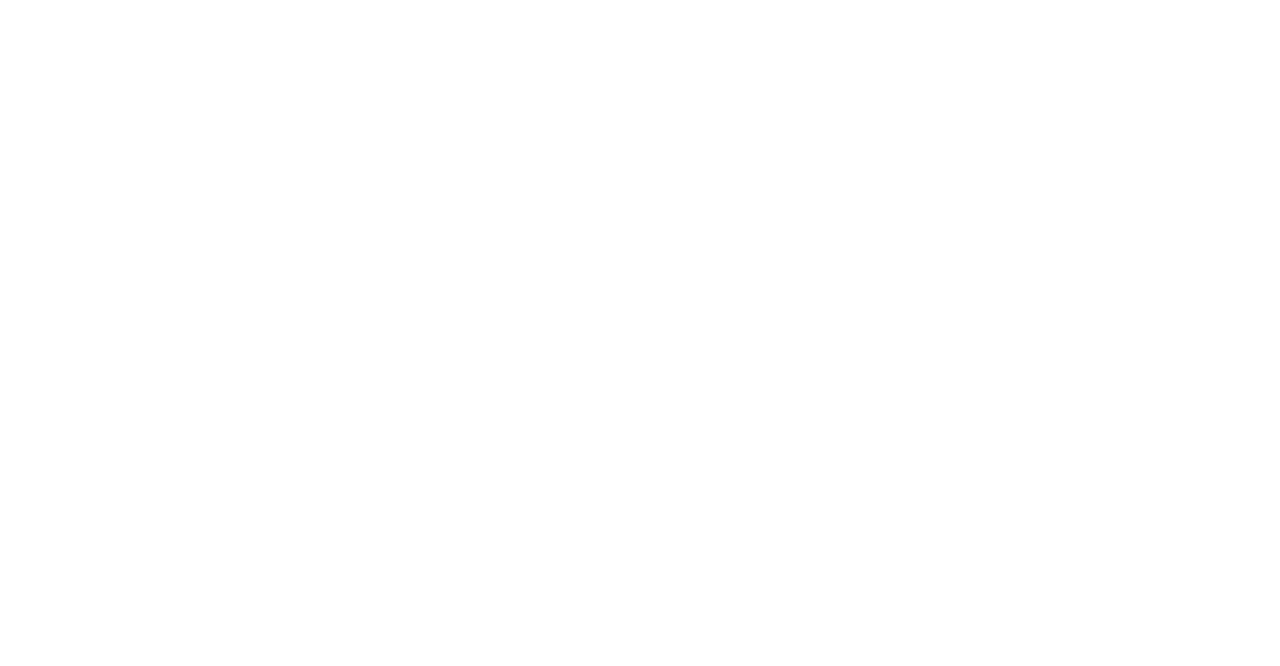
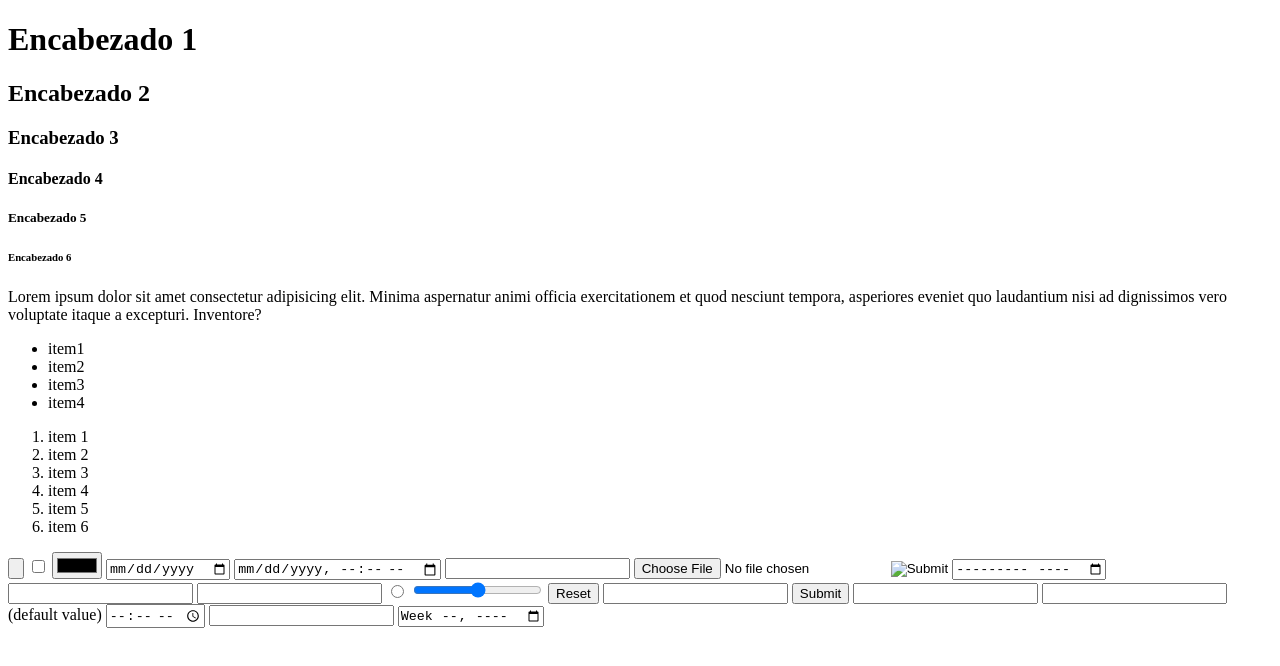
Before and after one commit to axeldelat/kodemia9g, a plain HTML site: page s1html/index.html in a window 1280 px wide. Drawn offline with Linux system fonts and the light colour scheme.

Commit message:
hola nuevo html

```diff
--- a/s1html/index.html
+++ b/s1html/index.html
@@ -6,6 +6,56 @@
     <title>Hola Koders</title>
 </head>
 <body>
+    <h1>Encabezado 1</h1>
+    <h2>Encabezado 2</h2>
+    <h3>Encabezado 3</h3>
+    <h4>Encabezado 4</h4>
+    <h5>Encabezado 5</h5>
+    <h6>Encabezado 6</h6>
+
+    <p>Lorem ipsum dolor sit amet consectetur adipisicing elit. Minima aspernatur animi officia exercitationem et quod nesciunt tempora, asperiores eveniet quo laudantium nisi ad dignissimos vero voluptate itaque a excepturi. Inventore?</p>
+
+    <ul>
+        <li>item1</li>
+        <li>item2</li>
+        <li>item3</li>
+        <li>item4</li>
+    </ul>
+
+    <ol>
+        <li>item 1</li>
+        <li>item 2</li>
+        <li>item 3</li>
+        <li>item 4</li>
+        <li>item 5</li>
+        <li>item 6</li>
+    </ol>
+
+
+    <input type="button">
+    <input type="checkbox">
+    <input type="color">
+    <input type="date">
+    <input type="datetime-local">
+    <input type="email">
+    <input type="file">
+    <input type="hidden">
+    <input type="image">
+    <input type="month">
+    <input type="number">
+    <input type="password">
+    <input type="radio">
+    <input type="range">
+    <input type="reset">
+    <input type="search">
+    <input type="submit">
+    <input type="tel">
+    <input type="text"> (default value)
+    <input type="time">
+    <input type="url">
+    <input type="week">
+
+    <!-- Un comentario en html -->
 
 </body>
 </html>
```
